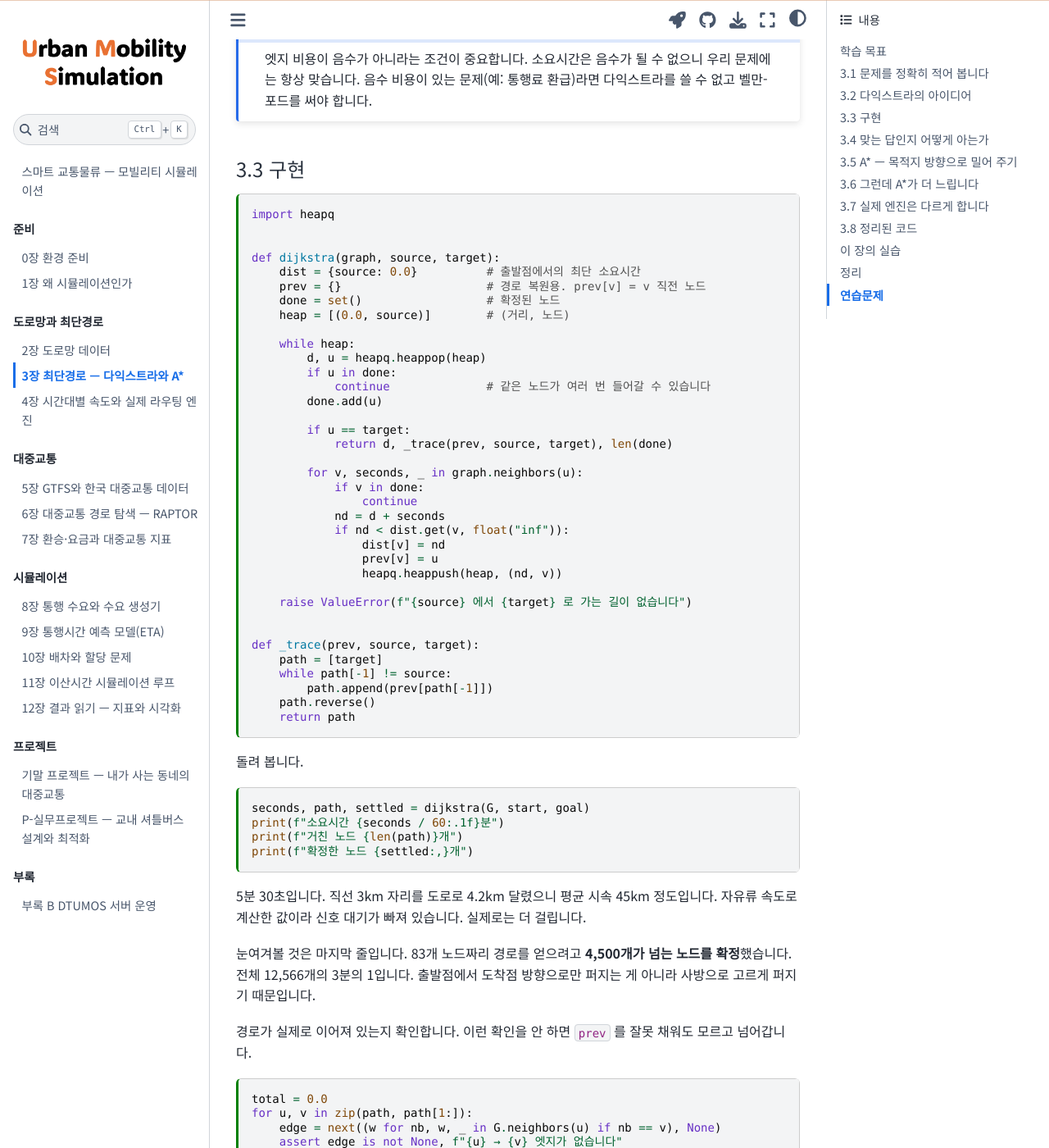
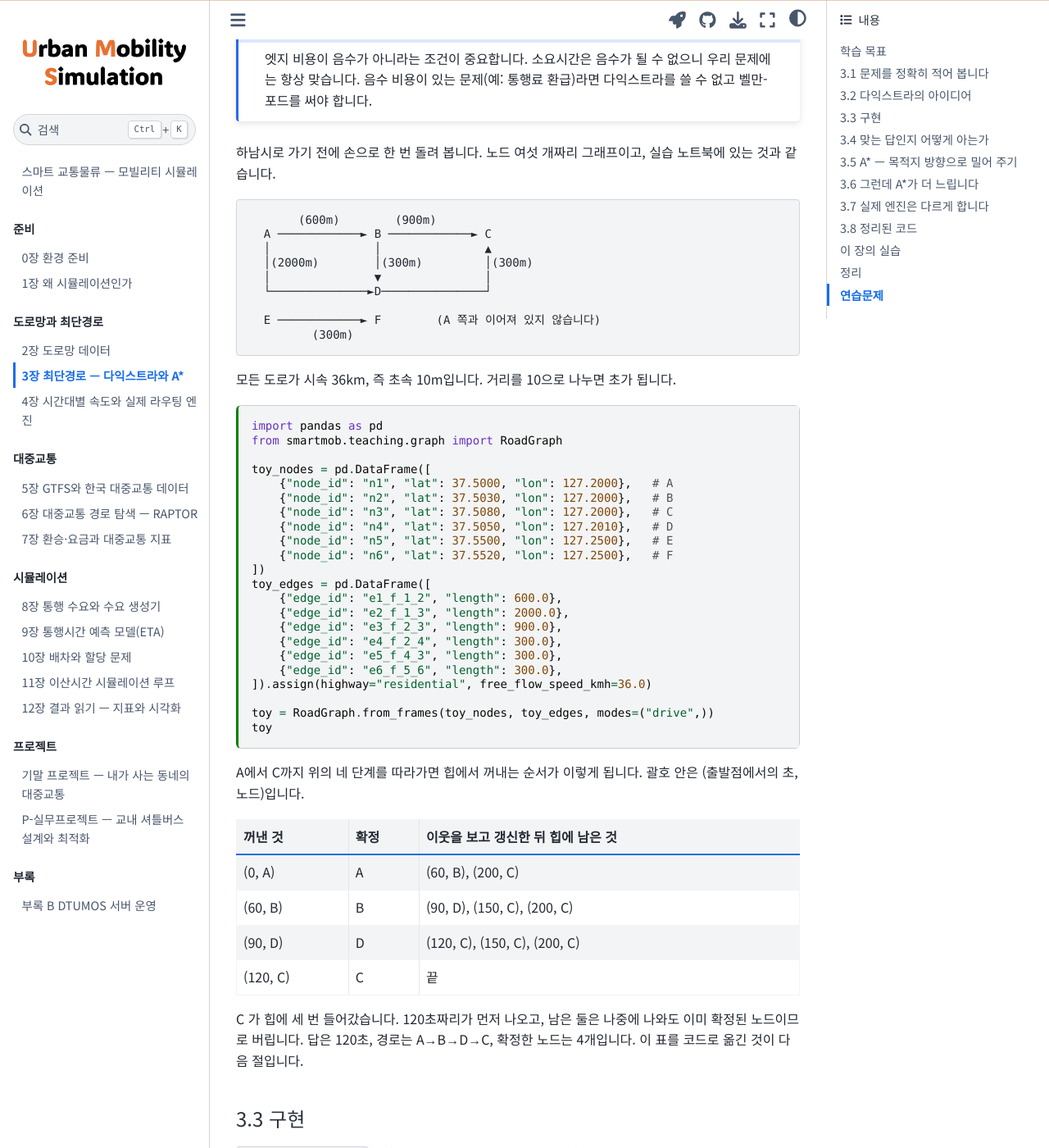
Before and after one commit to jihoyeo/mobility-simulation-book, a Jupyter Book: the page built from ko/ch03_dijkstra.md, in a window 1280 px wide and 1400 px high, scrolled down 1445 px. Shown: the whole window at 82% size. Built offline with Jupyter Book 1.0.4 settings and Sphinx 7.4.7 and the Sphinx Book theme 1.1.4, drawn with Linux system fonts in a browser that asks for light colours; some of the changed text lies outside the part shown.

Commit message:
3~4장: 작은 그래프 예제를 본문에 올리고 장 사이 숫자·API 를 맞춤
- 3장: 3.2절 끝에 노드 여섯 개 그래프와 힙에서 꺼내는 순서 표를 넣어 구현 전에 손으로
  돌려 보게 함. neighbors 가 3-튜플인 이유, NoPath 예외(ValueError 대체), 라이브러리
  dijkstra 가 Path 객체를 돌려준다는 것을 명시. 경로 길이 4.2km 를 셀에서 찍음.
  5분 30초 → 5분 34초(실제 출력). 3.7절의 축약 계층 설명을 4.5절로 몰고 두 문장으로 줄임.
  "언어와 규모의 문제" 볼드 경구 삭제
- 4장: 4.1절이 걸러지지 않은 표로 통계를 내서 본문 숫자(30km/h, 21.7%)와 맞지 않던 것을
  자동차 도로만 남기도록 고침. "큰길이 막히면 골목" 설명이 데이터와 반대라(첨두 경로가
  1차 간선을 더 탐) 도로 종류별 거리를 세는 셀로 바꿈. PHAST 약어, "다섯 배", "언제나 낙관적",
  "파일럿 프로젝트" 삭제·완화. 7.4ms 의 출처를 3.6절에 적음

Co-Authored-By: Claude Fable 5.1 <noreply@anthropic.com>
Claude-Session: https://claude.ai/code/session_01DXNCz1kADqrFCw8KLUwPER

````diff
--- a/ko/ch03_dijkstra.md
+++ b/ko/ch03_dijkstra.md
@@ -69,10 +69,68 @@ print(f"직선거리 {haversine_km(*hanam_city_hall, *misa_station):.2f} km")
 엣지 비용이 음수가 아니라는 조건이 중요합니다. 소요시간은 음수가 될 수 없으니 우리 문제에는 항상 맞습니다. 음수 비용이 있는 문제(예: 통행료 환급)라면 다익스트라를 쓸 수 없고 벨만-포드를 써야 합니다.
 ```
 
+하남시로 가기 전에 손으로 한 번 돌려 봅니다. 노드 여섯 개짜리 그래프이고, 실습 노트북에 있는 것과 같습니다.
+
+```
+       (600m)        (900m)
+  A ────────────► B ────────────► C
+  │               │               ▲
+  │(2000m)        │(300m)         │(300m)
+  │               ▼               │
+  └──────────────►D───────────────┘
+
+  E ────────────► F        (A 쪽과 이어져 있지 않습니다)
+         (300m)
+```
+
+모든 도로가 시속 36km, 즉 초속 10m입니다. 거리를 10으로 나누면 초가 됩니다.
+
+```{code-cell} python
+import pandas as pd
+from smartmob.teaching.graph import RoadGraph
+
+toy_nodes = pd.DataFrame([
+    {"node_id": "n1", "lat": 37.5000, "lon": 127.2000},   # A
+    {"node_id": "n2", "lat": 37.5030, "lon": 127.2000},   # B
+    {"node_id": "n3", "lat": 37.5080, "lon": 127.2000},   # C
+    {"node_id": "n4", "lat": 37.5050, "lon": 127.2010},   # D
+    {"node_id": "n5", "lat": 37.5500, "lon": 127.2500},   # E
+    {"node_id": "n6", "lat": 37.5520, "lon": 127.2500},   # F
+])
+toy_edges = pd.DataFrame([
+    {"edge_id": "e1_f_1_2", "length": 600.0},
+    {"edge_id": "e2_f_1_3", "length": 2000.0},
+    {"edge_id": "e3_f_2_3", "length": 900.0},
+    {"edge_id": "e4_f_2_4", "length": 300.0},
+    {"edge_id": "e5_f_4_3", "length": 300.0},
+    {"edge_id": "e6_f_5_6", "length": 300.0},
+]).assign(highway="residential", free_flow_speed_kmh=36.0)
+
+toy = RoadGraph.from_frames(toy_nodes, toy_edges, modes=("drive",))
+toy
+```
+
+A에서 C까지 위의 네 단계를 따라가면 힙에서 꺼내는 순서가 이렇게 됩니다. 괄호 안은 (출발점에서의 초, 노드)입니다.
+
+| 꺼낸 것 | 확정 | 이웃을 보고 갱신한 뒤 힙에 남은 것 |
+|---|---|---|
+| (0, A) | A | (60, B), (200, C) |
+| (60, B) | B | (90, D), (150, C), (200, C) |
+| (90, D) | D | (120, C), (150, C), (200, C) |
+| (120, C) | C | 끝 |
+
+C 가 힙에 세 번 들어갔습니다. 120초짜리가 먼저 나오고, 남은 둘은 나중에 나와도 이미 확정된 노드이므로 버립니다. 답은 120초, 경로는 A→B→D→C, 확정한 노드는 4개입니다. 이 표를 코드로 옮긴 것이 다음 절입니다.
+
 ## 3.3 구현
+
+`graph.neighbors(u)` 는 (이웃 노드, 소요시간 초, 엣지 번호) 세 값을 돌려줍니다. 2장에서 손으로 만든 인접 리스트에 엣지 번호가 하나 더 붙은 것입니다. 지금은 쓰지 않으므로 `_` 로 받습니다.
 
 ```{code-cell} python
 import heapq
+
+
+class NoPath(Exception):
+    """두 노드가 이어져 있지 않습니다."""
 
 
 def dijkstra(graph, source, target):
@@ -99,7 +157,7 @@ def dijkstra(graph, source, target):
                 prev[v] = u
                 heapq.heappush(heap, (nd, v))
 
-    raise ValueError(f"{source} 에서 {target} 로 가는 길이 없습니다")
+    raise NoPath(f"{source} 에서 {target} 로 가는 길이 없습니다")
 
 
 def _trace(prev, source, target):
@@ -110,16 +168,24 @@ def _trace(prev, source, target):
     return path
 ```
 
-돌려 봅니다.
+작은 그래프로 먼저 확인합니다.
+
+```{code-cell} python
+seconds, path, settled = dijkstra(toy, "n1", "n3")
+print(f"{seconds:.0f}초  경로 {path}  확정 {settled}개")
+```
+
+3.2절의 표와 같습니다. 이제 하남시 도로망에서 돌립니다.
 
 ```{code-cell} python
 seconds, path, settled = dijkstra(G, start, goal)
-print(f"소요시간 {seconds / 60:.1f}분")
+km = sum(haversine_km(*G.coord[u], *G.coord[v]) for u, v in zip(path, path[1:]))
+print(f"소요시간 {seconds / 60:.1f}분   경로 길이 {km:.1f}km")
 print(f"거친 노드 {len(path)}개")
 print(f"확정한 노드 {settled:,}개")
 ```
 
-5분 30초입니다. 직선 3km 자리를 도로로 4.2km 달렸으니 평균 시속 45km 정도입니다. 자유류 속도로 계산한 값이라 신호 대기가 빠져 있습니다. 실제로는 더 걸립니다.
+5분 34초입니다. 직선 3km 자리를 도로로 4.2km 달렸으니 평균 시속 45km 정도입니다. 자유류 속도로 계산한 값이라 신호 대기가 빠져 있습니다. 실제로는 더 걸립니다.
 
 눈여겨볼 것은 마지막 줄입니다. 83개 노드짜리 경로를 얻으려고 **4,500개가 넘는 노드를 확정**했습니다. 전체 12,566개의 3분의 1입니다. 출발점에서 도착점 방향으로만 퍼지는 게 아니라 사방으로 고르게 퍼지기 때문입니다.
 
@@ -178,7 +244,7 @@ for _ in range(200):
 print(f"200쌍 중 경로 없음: {no_path}개")
 ```
 
-6% 남짓입니다. 일방통행만 있는 막다른 골목이나, 시 경계에서 잘려 나머지와 끊어진 조각이 있기 때문입니다. 시뮬레이터를 만들 때 이 경우를 처리하지 않으면 예외로 죽습니다.
+6% 남짓입니다. 일방통행만 있는 막다른 골목이나, 시 경계에서 잘려 나머지와 끊어진 조각이 있기 때문입니다. 그래서 `dijkstra` 는 이 경우에 `NoPath` 예외를 던지고, 부르는 쪽이 `except NoPath:` 로 받아 그 쌍을 건너뜁니다. 4장에서 그렇게 씁니다. 조용히 무한대를 돌려주면 시뮬레이터가 그 승객을 영원히 기다리게 만듭니다.
 
 ## 3.5 A\* — 목적지 방향으로 밀어 주기
 
@@ -219,7 +285,7 @@ def astar(graph, source, target):
                 prev[v] = u
                 heapq.heappush(heap, (nd + h(v), nd, v))
 
-    raise ValueError(f"{source} 에서 {target} 로 가는 길이 없습니다")
+    raise NoPath(f"{source} 에서 {target} 로 가는 길이 없습니다")
 ```
 
 ```{code-cell} python
@@ -250,18 +316,25 @@ while len(pairs) < 30:
 
 d_ms, a_ms, d_set, a_set = [], [], [], []
 for s, t in pairs:
-    t0 = time.perf_counter(); _, _, n1 = dijkstra(G, s, t); d_ms.append((time.perf_counter() - t0) * 1000); d_set.append(n1)
-    t0 = time.perf_counter(); _, _, n2 = astar(G, s, t);    a_ms.append((time.perf_counter() - t0) * 1000); a_set.append(n2)
+    t0 = time.perf_counter()
+    _, _, n1 = dijkstra(G, s, t)
+    d_ms.append((time.perf_counter() - t0) * 1000)
+    d_set.append(n1)
+
+    t0 = time.perf_counter()
+    _, _, n2 = astar(G, s, t)
+    a_ms.append((time.perf_counter() - t0) * 1000)
+    a_set.append(n2)
 
 print(f"확정 노드   다익스트라 {st.median(d_set):7,.0f}   A* {st.median(a_set):7,.0f}   ({st.median(d_set) / st.median(a_set):.2f}배 적음)")
 print(f"실행 시간   다익스트라 {st.median(d_ms):7.1f}ms   A* {st.median(a_ms):7.1f}ms")
 ```
 
-확정 노드는 A\*가 1.7배쯤 적은데, 실행 시간은 오히려 더 깁니다.
+확정 노드는 A\*가 1.7배쯤 적은데, 실행 시간은 오히려 더 깁니다. 다익스트라는 한 번에 7ms 안팎입니다. 이 책을 만든 컴퓨터에서 중앙값이 7.4ms 였고, 4장에서 이 값을 씁니다.
 
 이유는 `h(n)` 때문입니다. 노드를 꺼낼 때마다 하버사인 거리를 계산합니다. 삼각함수가 네 번 들어가는 계산이고, 파이썬에서는 이게 힙 연산보다 비쌉니다. 노드를 40% 덜 보는 대신 보는 노드마다 일을 더 하니, 둘이 상쇄되고도 남습니다.
 
-이건 알고리즘이 틀린 게 아니라 **언어와 규모의 문제**입니다. C나 Rust로 짜면 하버사인 계산이 훨씬 싸지므로 A\*가 이깁니다. 그리고 그래프가 커질수록 확정 노드 차이가 벌어지므로 A\*가 유리해집니다.
+C나 Rust로 짜면 하버사인 계산이 훨씬 싸지므로 A\*가 이깁니다. 그래프가 커질수록 확정 노드 차이가 벌어지므로, 그때도 A\*가 유리해집니다.
 
 ```{tip}
 이론적으로 더 좋은 알고리즘이 항상 더 빠른 것은 아닙니다. 이 책에서는 무엇을 바꿀 때마다 실행 시간을 재는 습관을 들입니다.
@@ -269,11 +342,7 @@ print(f"실행 시간   다익스트라 {st.median(d_ms):7.1f}ms   A* {st.median
 
 ## 3.7 실제 엔진은 다르게 합니다
 
-DTUMOS 의 라우팅 엔진은 A\*를 쓰지 않습니다. **축약 계층(Contraction Hierarchies)** 이라는 방법을 씁니다.
-
-아이디어는 이렇습니다. 질의를 받기 전에 그래프를 한 번 전처리해서, 중요하지 않은 노드를 하나씩 없애면서 그 자리를 대신하는 지름길 엣지를 넣습니다. 이렇게 만든 계층 위에서 출발점과 도착점 양쪽에서 "위로만" 탐색하면, 확정 노드가 수백 개 수준으로 줄어듭니다.
-
-전처리에 몇 초에서 몇 분이 걸리지만, 그 뒤로는 질의 하나에 마이크로초가 듭니다. 시뮬레이션은 같은 도로망 위에서 수십만 번 질의하므로 전처리 비용은 금방 회수됩니다.
+DTUMOS 의 라우팅 엔진은 A\*를 쓰지 않습니다. 질의를 받기 전에 그래프를 전처리해 지름길 엣지를 넣어 두는 **축약 계층(Contraction Hierarchies)** 을 씁니다. 전처리에 시간이 들지만 그 뒤의 질의는 훨씬 빨라집니다. 어떻게 하는지는 4.5절에서 봅니다.
 
 우리가 축약 계층을 직접 짜지는 않습니다. 대신 필요할 때 HTTP로 부릅니다.
 
@@ -296,13 +365,20 @@ print(result["duration"] / 60, "분")
 지금까지 만든 것이 `smartmob.teaching.dijkstra` 에 들어 있습니다. 4장부터는 이걸 씁니다.
 
 ```{code-cell} python
-from smartmob.teaching.dijkstra import shortest_path
+from smartmob.teaching.dijkstra import NoPath, dijkstra, shortest_path
 
+p = dijkstra(G, start, goal)
+print(f"{p.duration_min:.1f}분, 확정 {p.settled:,}개")
+```
+
+이름은 우리가 짠 것과 같지만 반환값이 다릅니다. 튜플 셋 대신 `Path` 객체 하나를 돌려주고, `duration_s`, `nodes`, `settled` 를 속성으로 꺼냅니다. 길이 없으면 같은 이름의 `NoPath` 를 던집니다.
+
+```{code-cell} python
 p = shortest_path(G, hanam_city_hall, misa_station, algorithm="dijkstra")
 print(f"{p.duration_min:.1f}분, {p.distance_km(G):.2f}km, 확정 {p.settled:,}개")
 ```
 
-`shortest_path` 는 좌표를 받아 스냅부터 해 줍니다. 반환값 `Path` 에는 노드 목록, 소요시간, 확정 노드 수가 들어 있고, `coords(G)` 로 지도에 그릴 좌표열을 얻을 수 있습니다.
+`shortest_path` 는 좌표를 받아 스냅부터 해 줍니다. `coords(G)` 로 지도에 그릴 좌표열을 얻을 수 있습니다.
 
 ```{code-cell} python
 p.coords(G)[:3]
@@ -328,7 +404,7 @@ python labs/check.py ch03
 ## 정리
 
 - 다익스트라의 핵심은 "미확정 노드 중 가장 가까운 것은 이미 최종 답이다"입니다. 엣지 비용이 음수가 아니어야 성립합니다
-- 최소 힙으로 구현하면 90줄입니다. `prev` 를 따라가 경로를 복원합니다
+- 최소 힙으로 구현하면 90줄입니다. `prev` 를 따라가 경로를 복원하고, 길이 없으면 `NoPath` 를 던집니다
 - 하남시청→미사역 질의 하나에 4,500개가 넘는 노드를 확정합니다. 정작 경로에 쓰인 노드는 83개입니다
 - A\*는 직선거리를 최고 속도로 나눈 값을 힌트로 씁니다. 이 값이 실제보다 작아야(허용 가능) 최적해가 유지됩니다
 - A\*는 확정 노드를 1.7배 줄이지만, 파이썬에서는 휴리스틱 계산 비용 때문에 오히려 느립니다
````
Also changed, not shown: ko/ch04_speeds_engine.md (+30 -10 lines).
